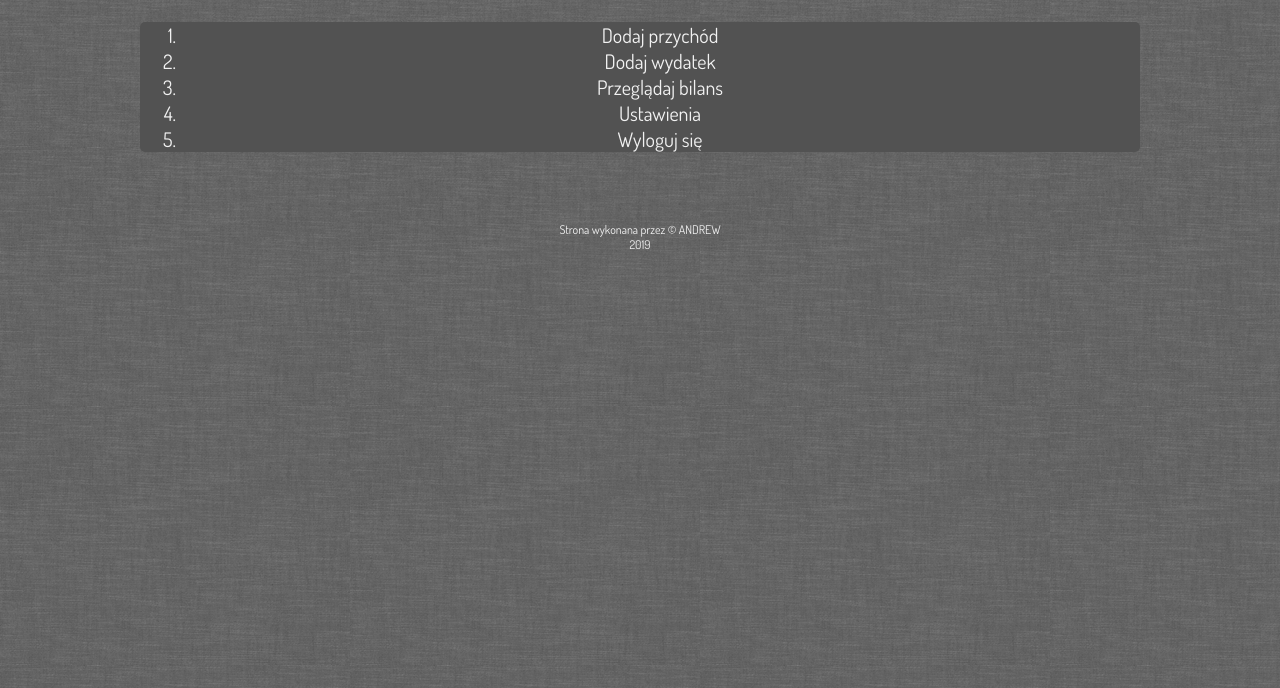
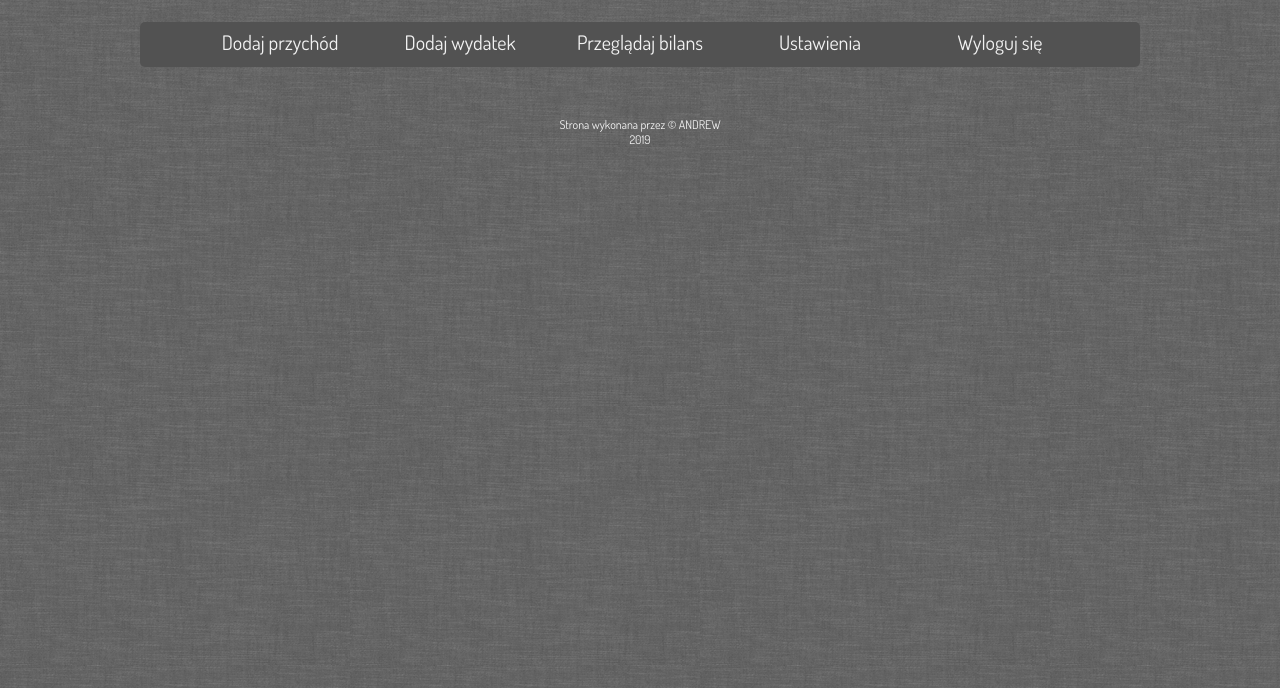
Before and after one commit to andrew118/MyWallet, a plain HTML site: page main.html in a window 1280 px wide. Shown: the part 112-800 px from the top of the page. Drawn offline with Linux system fonts and the light colour scheme.

Commit message:
Pre-stylized navigation

```diff
--- a/style.css
+++ b/style.css
@@ -156,6 +156,22 @@ nav
 	border-radius: 5px;
 }
 
+ol
+{
+	list-style-type: none;
+	display: inline-block;
+	padding: 0;
+	margin: 0;
+	height: 40px;
+	line-height: 200%
+}
+
+ol > li
+{
+	float: left;
+	width: 180px;
+}
+
 footer
 {
 	display: block;
```
